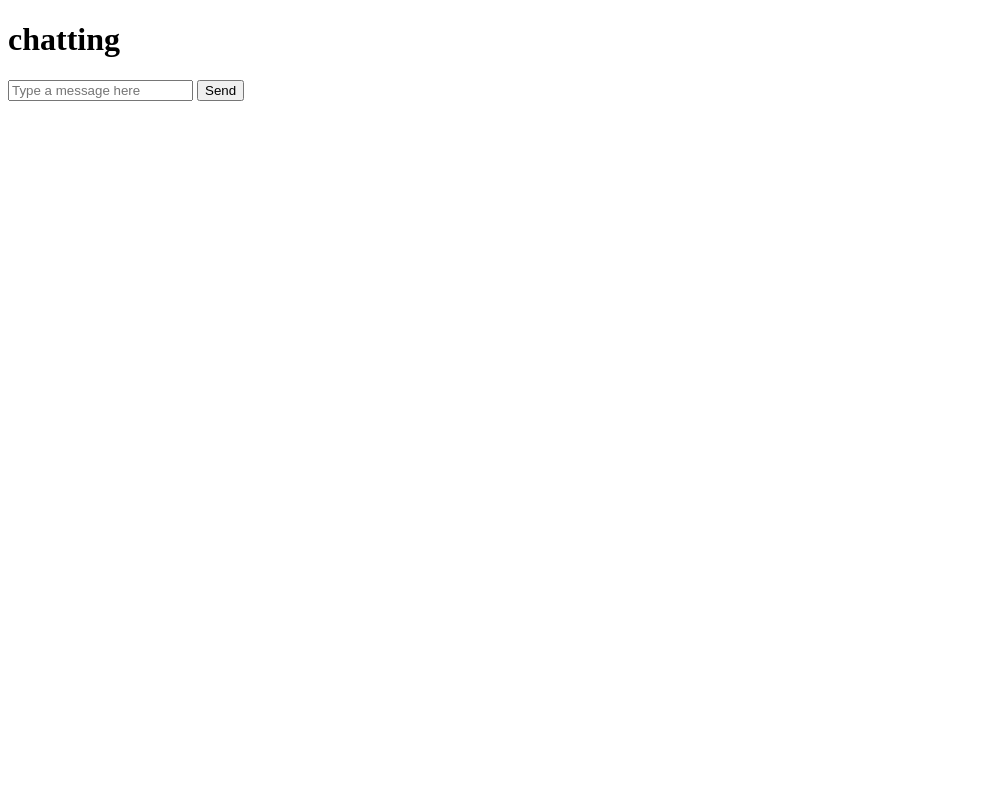
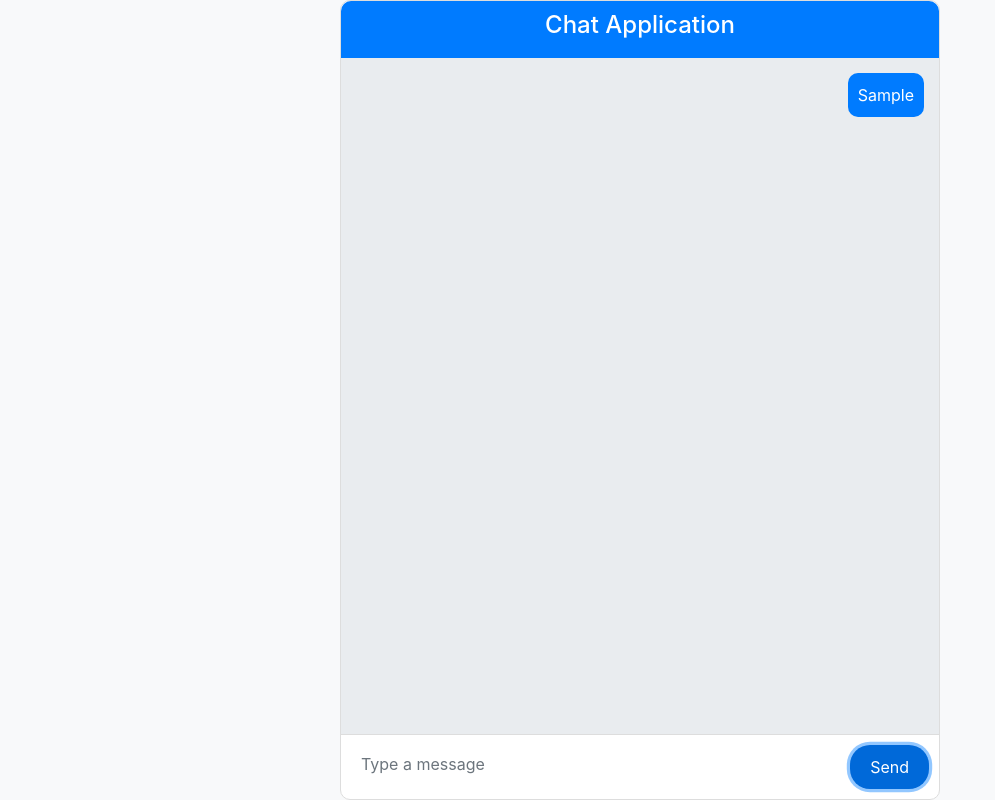
Before and after one commit to AyushChavan612/14-WEB-SOCKETS, a website: page public/index.html in a window 1280 px wide. Both pictures are taken after typing "Sample" into the empty fields and a click on the button "Send". Shown: the whole page, without its empty margins (0-995 px from the left). Drawn offline with nearby package versions, Linux system fonts and the light colour scheme; no server answers.

Commit message:
final app

```diff
--- a/package.json
+++ b/package.json
@@ -10,6 +10,7 @@
   "license": "ISC",
   "description": "",
   "dependencies": {
+    "bootstrap": "^5.3.3",
     "express": "^4.21.1",
     "nodemon": "^3.1.7",
     "socket.io": "^4.8.0"
--- a/public/index.html
+++ b/public/index.html
@@ -4,21 +4,90 @@
     <meta charset="UTF-8">
     <meta name="viewport" content="width=device-width, initial-scale=1.0">
     <title>Web Chat Application</title>
+    <!-- Bootstrap CSS -->
+    <link href="https://stackpath.bootstrapcdn.com/bootstrap/4.5.2/css/bootstrap.min.css" rel="stylesheet">
     <style>
-      .messageDiv {
-         color: black;
-         height: 100px;
-         width: 100px;
-      }
+        body, html {
+            height: 100%;
+            background-color: #f8f9fa;
+        }
+        .chat-container {
+            display: flex;
+            flex-direction: column;
+            height: 100vh;
+            max-width: 600px;
+            margin: auto;
+            border: 1px solid #ddd;
+            border-radius: 10px;
+            background-color: #ffffff;
+        }
+        .chat-header {
+            background-color: #007bff;
+            color: #fff;
+            padding: 10px;
+            text-align: center;
+            border-top-left-radius: 10px;
+            border-top-right-radius: 10px;
+        }
+        .chat-messages {
+            flex: 1;
+            padding: 15px;
+            overflow-y: auto;
+            background-color: #e9ecef;
+        }
+        .chat-input {
+            display: flex;
+            padding: 10px;
+            border-top: 1px solid #ddd;
+        }
+        .chat-input input {
+            flex: 1;
+            border: none;
+            padding: 10px;
+            border-radius: 20px;
+            margin-right: 10px;
+        }
+        .chat-input button {
+            border: none;
+            border-radius: 20px;
+            background-color: #007bff;
+            color: white;
+            padding: 10px 20px;
+        }
+        .message {
+            margin-bottom: 10px;
+            padding: 10px;
+            border-radius: 10px;
+            background-color: #007bff;
+            color: white;
+            max-width: 75%;
+        }
+        .message.received {
+            background-color: #e9ecef;
+            color: #333;
+            align-self: flex-start;
+        }
+        .message.sent {
+            background-color: #007bff;
+            color: white;
+            align-self: flex-end;
+        }
     </style>
 </head>
 <body>
-    <h1>chatting</h1>
-     <input id="message" type="text" placeholder="Type a message here">
-     <button id="Send-Btn">Send</button>
 
-    <div id="messagesDiv" ></div>
-
+<div class="chat-container">
+    <div class="chat-header">
+        <h4>Chat Application</h4>
+    </div>
+    <div id="messagesDiv" class="chat-messages d-flex flex-column">
+        <!-- Messages will be dynamically added here -->
+    </div>
+    <div class="chat-input">
+        <input id="message" type="text" class="form-control" placeholder="Type a message">
+        <button id="Send-Btn" class="btn btn-primary">Send</button>
+    </div>
+</div>
 
 <script src="/socket.io/socket.io.js"></script>
 <script>
@@ -27,21 +96,48 @@
   const messageInput = document.getElementById("message");
   const messagesDiv = document.getElementById("messagesDiv");
 
-  // If u get anything from backend name message do this action
-  socket.on("message" ,(message) => {
-       const p = document.createElement("p");
-       p.innerText = message;
-       messagesDiv.appendChild(p);
+  // Receiving messages from the server
+  socket.on("message", (message) => {
+      const p = document.createElement("p");
+      p.classList.add("message", "received");
+      p.innerText = message;
+      messagesDiv.appendChild(p);
+      messagesDiv.scrollTop = messagesDiv.scrollHeight;
   });
 
+  function sendMessage() {
+      const message = messageInput.value.trim();
+      if (message) {
+          messageInput.value = "";
 
+          // Display the message directly as a sent message
+          const p = document.createElement("p");
+          p.classList.add("message", "sent");
+          p.innerText = message;
+          messagesDiv.appendChild(p);
+          messagesDiv.scrollTop = messagesDiv.scrollHeight;
 
-  btn.addEventListener("click", (e) => {
-      const message = messageInput.value; // Get the updated value here
-      messageInput.value = "";
-      socket.emit("user-message" , message);
+          // Send the message to the server
+          socket.emit("user-message", message);
+      }
+  }
+
+  // Send message on button click
+  btn.addEventListener("click", sendMessage);
+
+  // Send message on Enter key press
+  messageInput.addEventListener("keypress", (event) => {
+      if (event.key === "Enter") {
+          event.preventDefault();
+          sendMessage();
+      }
   });
 </script>
 
+<!-- Bootstrap JS and dependencies -->
+<script src="https://code.jquery.com/jquery-3.5.1.slim.min.js"></script>
+<script src="https://cdn.jsdelivr.net/npm/@popperjs/core@2.5.4/dist/umd/popper.min.js"></script>
+<script src="https://stackpath.bootstrapcdn.com/bootstrap/4.5.2/js/bootstrap.min.js"></script>
+
 </body>
 </html>
```
Also changed, not shown: 1 other file.
